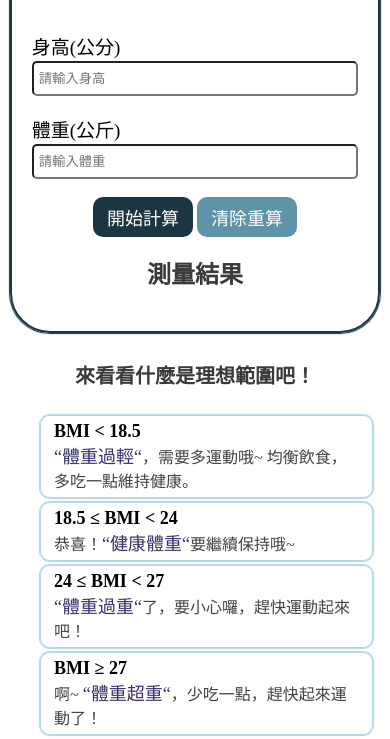
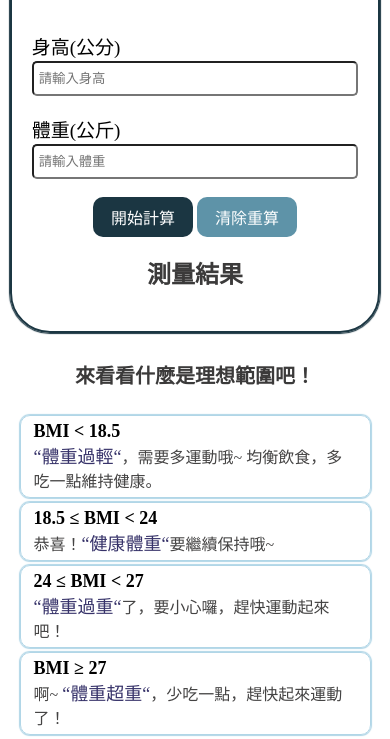
Before and after one commit to HazelHsieh/bmi, a plain HTML site: page index.html in a window 390 px wide. Shown: the part 477-1216 px from the top of the page. Drawn offline with Linux system fonts and the light colour scheme.

Commit message:
updata fs

```diff
--- a/index.html
+++ b/index.html
@@ -90,6 +90,11 @@
             border-radius: 10px;
             opacity: 1;
         }
+        @media (max-width:535px) {
+            .btn {
+                font-size: 16px;
+            }
+        }
 
         .calculatebtn {
             background-color: rgb(27, 54, 66);
@@ -119,6 +124,7 @@
         ul {
             margin: 0 auto;
             list-style: none;
+            padding-left: 5%;
         }
 
         li {
```
